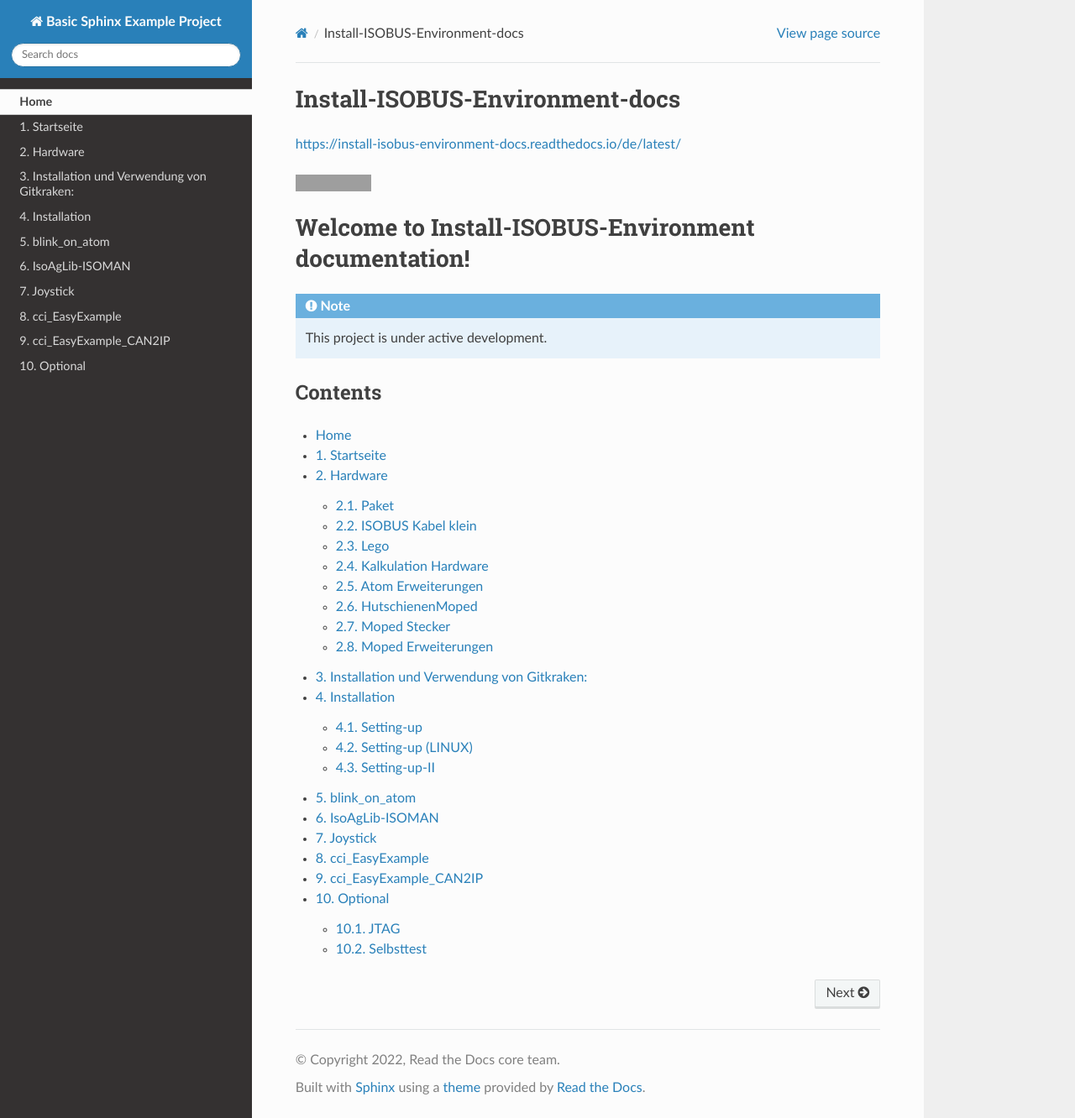
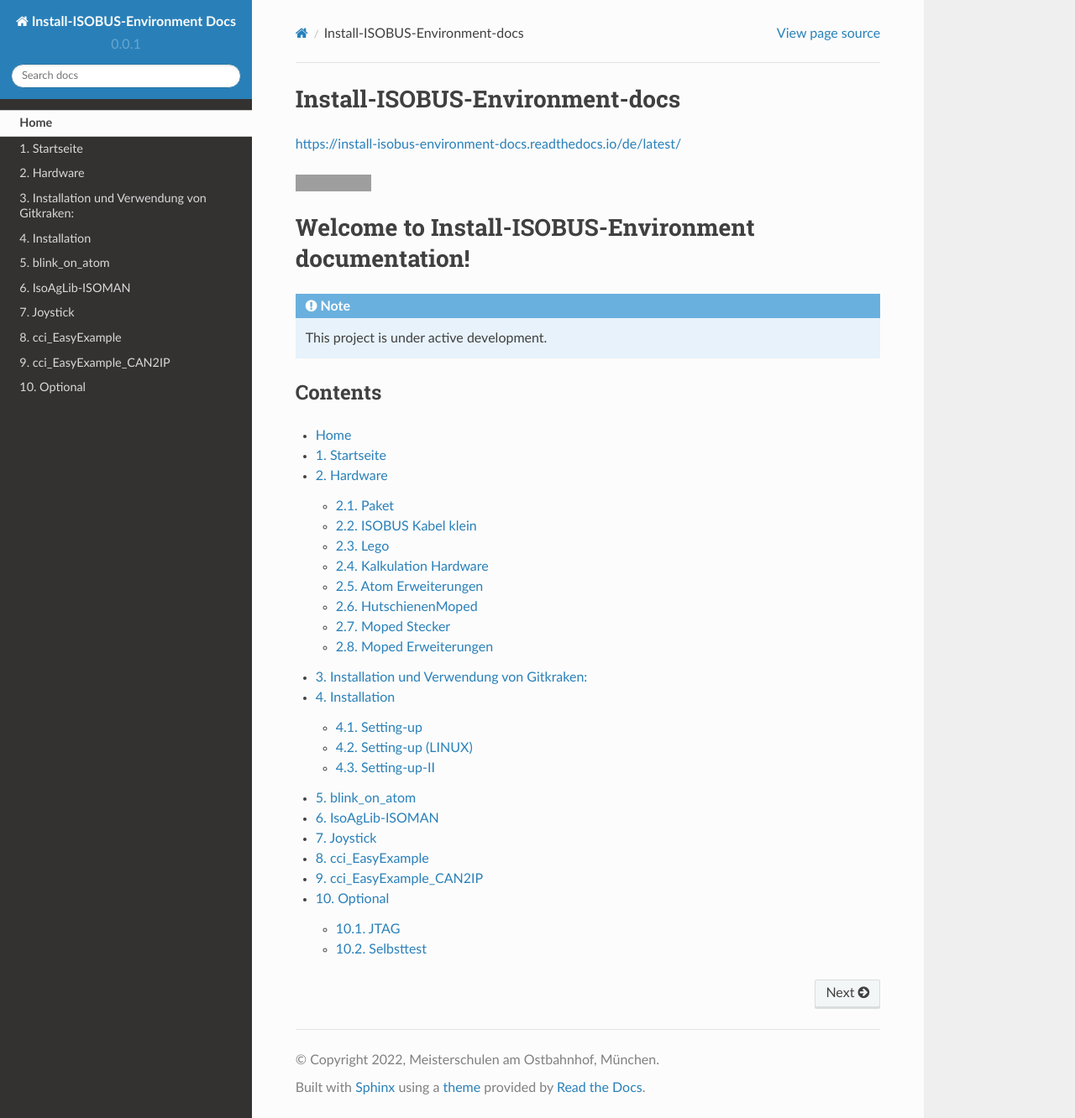
Before and after one commit to franz-ms-muc/Install-ISOBUS-Environment-docs, a Sphinx documentation site: the page built from docs/index.rst, in a window 1280 px wide and 1332 px high. Shown: the whole window at 84% size. Built offline with Sphinx 7.4.7 and the Read the Docs theme 2.0.0, drawn with Linux system fonts in a browser that asks for light colours; grey boxes are pictures that could not be loaded.

Commit message:
Auto stash before merge of "main" and "origin/main"

```diff
--- a/docs/conf.py
+++ b/docs/conf.py
@@ -17,9 +17,9 @@
 
 # -- Project information -----------------------------------------------------
 
-project = "Basic Sphinx Example Project"
-copyright = "2022, Read the Docs core team"
-author = "Read the Docs core team"
+project = "Install-ISOBUS-Environment Docs"
+copyright = "2022, Meisterschulen am Ostbahnhof, München"
+author = "Franz Höpfinger"
 
 
 # -- General configuration ---------------------------------------------------
@@ -28,11 +28,14 @@ author = "Read the Docs core team"
 extensions = [
     "sphinx.ext.duration",
     "sphinx.ext.doctest",
+	"sphinx.ext.autosectionlabel",
     "sphinx.ext.autodoc",
-    "sphinx.ext.autosummary",
     "sphinx.ext.intersphinx",
+    "sphinx.ext.imgconverter",
 ]
 
+version = "0.0.1"
+release = version
 intersphinx_mapping = {
     "rtd": ("https://docs.readthedocs.io/en/stable/", None),
     "python": ("https://docs.python.org/3/", None),
```
